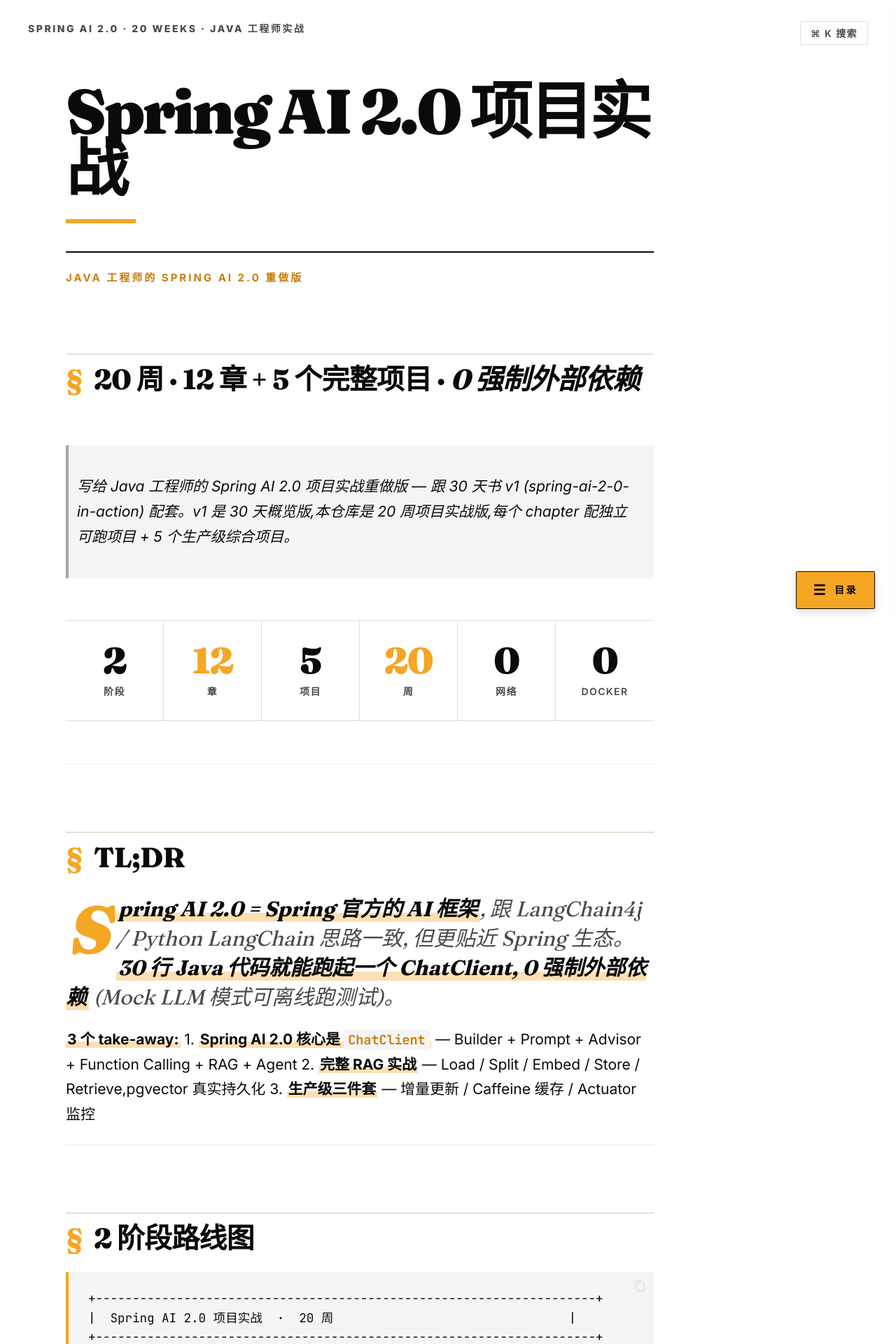
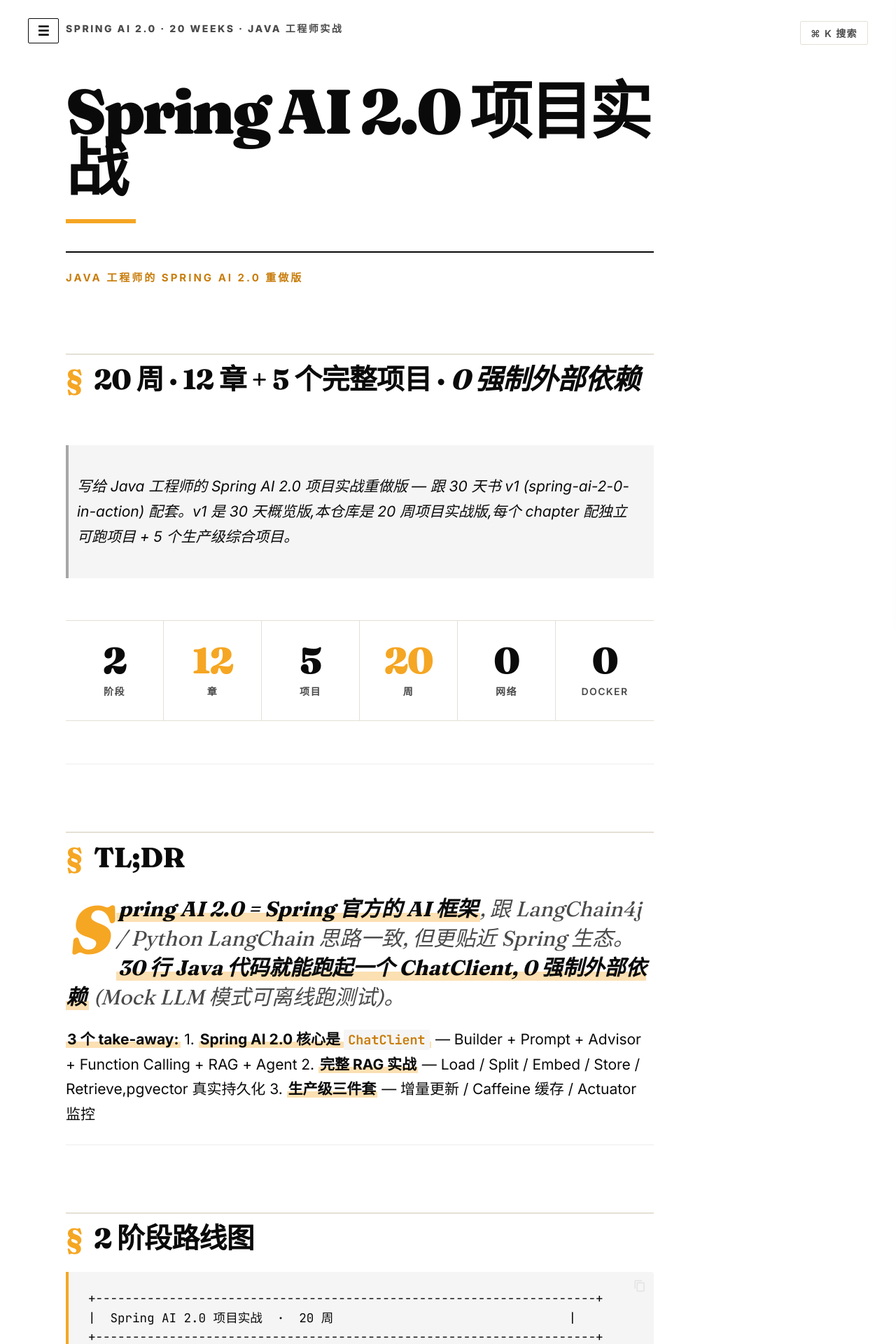
Before and after one commit to mishishi/spring-ai-2-0-projects, an MkDocs documentation site: the page built from docs/index.md, in a window 1280 px wide. Shown: the top 1920 px of the page at 70% size. Built offline with MkDocs 1.6.1 and Material for MkDocs 9.7.7, drawn with Linux system fonts in a browser that asks for light colours; comment, search, counter and statistics services are not loaded.

Commit message:
style: nav drawer — top-left icon, no Phase groups, 12 chapters only
User feedback: drawer button was bottom-right and looked bad, Phase
1/2 总览 rows in drawer were redundant since 12 chapters are listed
in order anyway.

Fix:
- Move .nav-drawer-trigger to top-left (top: 1.3rem, left: 2rem) —
  small 2.2rem square with just ☰ icon (no '目录' label which got
  wrapped to two lines in 2.2rem width)
- Shift body.md-home::before decorative header from left: 2rem to
  left: 4.7rem so it sits right next to the trigger with a small gap
- Slim drawer trigger styling — transparent background, 1px ink
  border, matches magazine aesthetic
- Drop nav-drawer__sub class entirely (no more Phase labels in drawer)
- Filter JS to only include /^\d+\s+/ chapter links — skip
  'Phase 1 总览' / 'Phase 2 总览' / '首页' / '第 0 章 · 导读' / '决策记录'
  from the drawer (drawer is now chapter list only)
- Drawer title simplified to '目录 · 12 章' (was 'Spring AI 2.0 项目实战')
- Tighten drawer padding-top to 5rem to clear the close button

Result: drawer button is a small ☰ square in the top-left corner
right next to the 'SPRING AI 2.0 · 20 WEEKS' magazine header strip;
clicking it opens a clean right-side drawer with just the 12 chapters
listed in order — no Phase groupings, no extras

```diff
--- a/docs/javascripts/extra.js
+++ b/docs/javascripts/extra.js
@@ -87,7 +87,7 @@
   content.appendChild(nav);
 })();
 
-// 抽屉式目录 — 兼容 v1 风格(隐藏真 sidebar,但提供 toggle 入口)
+// 抽屉式目录 — 兼容 v1 风格(隐藏真 sidebar,左下角按钮唤起,12 章直接列出)
 (function() {
   if (!document.body.classList.contains('md-home')) return;
   if (document.querySelector('.nav-drawer')) return;
@@ -95,8 +95,8 @@
   // Trigger 按钮
   const trigger = document.createElement('button');
   trigger.className = 'nav-drawer-trigger';
-  trigger.textContent = '目录';
   trigger.setAttribute('aria-label', '打开目录');
+  trigger.setAttribute('title', '目录');
   document.body.appendChild(trigger);
 
   // Overlay
@@ -119,63 +119,33 @@
   // 标题
   const title = document.createElement('h2');
   title.className = 'nav-drawer__title';
-  title.textContent = 'Spring AI 2.0 项目实战';
+  title.textContent = '目录 · 12 章';
   drawer.appendChild(title);
 
-  const sub = document.createElement('span');
-  sub.className = 'nav-drawer__sub';
-  sub.textContent = '12 章 · 5 个项目 · 20 周';
-  drawer.appendChild(sub);
-
-  // 从 mkdocs 默认 sidebar 复制 nav 结构
+  // 12 章直接列出(从 mkdocs nav 提取 chapter 级别链接,跳过 "Phase X 总览" 标签)
   const primaryNav = document.querySelector('.md-nav.md-nav--primary');
   if (primaryNav) {
-    // 复制所有顶级链接
-    const topLevel = primaryNav.querySelectorAll(':scope > .md-nav__list > .md-nav__item');
-    topLevel.forEach(item => {
-      const link = item.querySelector(':scope > a.md-nav__link, :scope > .md-nav__link');
-      if (link) {
-        const text = (link.textContent || '').trim();
-        // 顶级链接(Phase 标题)可能没 href(label only),不显示
-        if (link.getAttribute('href') || text.includes('Phase')) {
-          // 跳过 phase 标题本身,只显示其下的 chapter
-          if (!text.includes('Phase')) {
+    const allChapterLinks = primaryNav.querySelectorAll(
+      ':scope > .md-nav__list > .md-nav__item > .md-nav > .md-nav__list > .md-nav__item > a.md-nav__link'
+    );
+    allChapterLinks.forEach(subLink => {
+      const subText = (subLink.textContent || '').trim();
+      // 只显示 01-12 章节,跳过 "Phase 1 总览" / "Phase 2 总览"
+      if (!/^0?\d+\s+/.test(subText)) return;
+
       const a = document.createElement('a');
-            a.href = link.getAttribute('href') || '#';
-            a.textContent = text;
-            a.style.fontWeight = '700';
-            drawer.appendChild(a);
-          } else {
-            // Phase 分组标题
-            const sub = document.createElement('span');
-            sub.className = 'nav-drawer__sub';
-            sub.textContent = text;
-            drawer.appendChild(sub);
-          }
-        }
-
-        // 只加 chapter 级别链接(顶级 .md-nav__list > .md-nav__item > a.md-nav__link),不加 H2
-        const subItems = item.querySelectorAll(':scope > .md-nav > .md-nav__list > .md-nav__item > a.md-nav__link');
-        subItems.forEach(subLink => {
-          const a2 = document.createElement('a');
-          a2.href = subLink.getAttribute('href') || '#';
-          const subText = (subLink.textContent || '').trim();
-          // 拆分数字和标题,如 "01 Hello World" → strong "01" + "Hello World"
+      a.href = subLink.getAttribute('href') || '#';
       const match = subText.match(/^(\d+)\s+(.+)$/);
       if (match) {
         const num = document.createElement('span');
         num.className = 'nav-drawer__num';
         num.textContent = match[1];
-            a2.appendChild(num);
-            a2.appendChild(document.createTextNode(' ' + match[2]));
+        a.appendChild(num);
+        a.appendChild(document.createTextNode(' ' + match[2]));
       } else {
-            a2.textContent = subText;
+        a.textContent = subText;
       }
-          a2.style.paddingLeft = '1.2rem';
-          a2.style.fontSize = '0.88rem';
-          drawer.appendChild(a2);
-        });
-      }
+      drawer.appendChild(a);
     });
   }
   document.body.appendChild(drawer);
--- a/docs/stylesheets/extra.css
+++ b/docs/stylesheets/extra.css
@@ -560,7 +560,7 @@
   content: "SPRING AI 2.0  ·  20 WEEKS  ·  JAVA 工程师实战";
   position: fixed;
   top: 1.5rem;
-  left: 2rem;
+  left: 4.7rem;
   z-index: 100;
   font-family: var(--md-text-font);
   font-weight: 800;
@@ -634,37 +634,36 @@
   max-width: 50ch;
 }
 
-/* 抽屉触发按钮 — 固定右下角,跟 v1 风格协调 */
+/* 抽屉触发按钮 — 固定左上角,小方块,跟 v1 装饰刊头并排 */
 .nav-drawer-trigger {
   position: fixed;
-  bottom: 1.5rem;
-  right: 1.5rem;
+  top: 1.3rem;
+  left: 2rem;
   z-index: 150;
   font-family: var(--md-text-font);
-  font-weight: 700;
-  font-size: 0.7rem;
-  letter-spacing: 0.18em;
-  text-transform: uppercase;
+  font-weight: 800;
+  font-size: 1rem;
   color: var(--ink);
-  background: var(--accent);
+  background: transparent;
   border: 1px solid var(--ink);
-  padding: 0.7rem 1.2rem;
+  padding: 0.35rem 0.6rem;
   border-radius: 2px;
   cursor: pointer;
-  box-shadow: 0 4px 12px rgba(0, 0, 0, 0.15);
   transition: all 0.15s ease;
+  line-height: 1;
+  width: 2.2rem;
+  text-align: center;
 }
 
 .nav-drawer-trigger:hover {
   background: var(--ink);
   color: var(--accent);
+  border-color: var(--ink);
 }
 
 .nav-drawer-trigger::before {
   content: "☰";
-  font-size: 1rem;
-  margin-right: 0.5em;
-  vertical-align: -0.1em;
+  font-size: 0.95rem;
 }
 
 /* 抽屉 */
@@ -678,7 +677,7 @@
   border-left: 1px solid var(--line);
   z-index: 200;
   overflow-y: auto;
-  padding: 1.5rem;
+  padding: 5rem 2rem 2rem;
   transition: right 0.25s ease;
   box-shadow: -4px 0 24px rgba(0, 0, 0, 0.1);
 }
@@ -689,50 +688,46 @@
 
 .nav-drawer__close {
   position: absolute;
-  top: 1rem;
-  right: 1rem;
+  top: 1.3rem;
+  right: 2rem;
   background: transparent;
-  border: 1px solid var(--line);
-  font-size: 1.1rem;
-  width: 2rem;
-  height: 2rem;
+  border: 1px solid var(--ink);
+  font-size: 1rem;
+  width: 2.2rem;
+  height: 2.2rem;
   cursor: pointer;
-  color: var(--ink-soft);
+  color: var(--ink);
   border-radius: 2px;
   line-height: 1;
+  font-weight: 700;
 }
 
 .nav-drawer__close:hover {
+  background: var(--ink);
   color: var(--accent);
-  border-color: var(--accent);
 }
 
 .nav-drawer__title {
   font-family: var(--md-heading-font);
   font-weight: 800;
-  font-size: 1.3rem;
-  margin: 0 0 0.4rem;
+  font-size: 1.5rem;
+  margin: 0 0 1.5rem;
   padding: 0 0 0.6rem 0;
   border-bottom: 2px solid var(--ink);
   letter-spacing: -0.02em;
 }
 
-.nav-drawer__sub {
-  font-family: var(--md-text-font);
-  font-size: 0.7rem;
-  letter-spacing: 0.18em;
-  text-transform: uppercase;
-  color: var(--ink-soft);
-  margin: 1.4rem 0 0.6rem;
-  display: block;
-}
-
 .nav-drawer a {
-  display: block;
-  padding: 0.5rem 0;
+  display: flex;
+  align-items: baseline;
+  gap: 0.6rem;
+  padding: 0.55rem 0;
   color: var(--ink);
   text-decoration: none;
-  font-size: 0.95rem;
+  font-family: var(--md-heading-font);
+  font-size: 1rem;
+  font-weight: 600;
+  letter-spacing: -0.005em;
   border-bottom: 1px solid var(--line);
   transition: color 0.15s ease;
 }
@@ -741,19 +736,18 @@
   color: var(--accent);
 }
 
-.nav-drawer a strong {
-  color: var(--ink);
-  font-weight: 700;
-  margin-right: 0.5em;
+.nav-drawer a:hover .nav-drawer__num {
+  color: var(--accent);
 }
 
 .nav-drawer__num {
   font-family: var(--md-heading-font);
   font-weight: 800;
-  color: var(--accent);
-  margin-right: 0.6em;
+  color: var(--ink-soft);
   font-feature-settings: "tnum";
-  font-size: 0.92rem;
+  font-size: 0.9rem;
+  min-width: 2rem;
+  transition: color 0.15s ease;
 }
 
 .nav-drawer-overlay {
```
Lines whose indentation alone changed are shown as unchanged.
